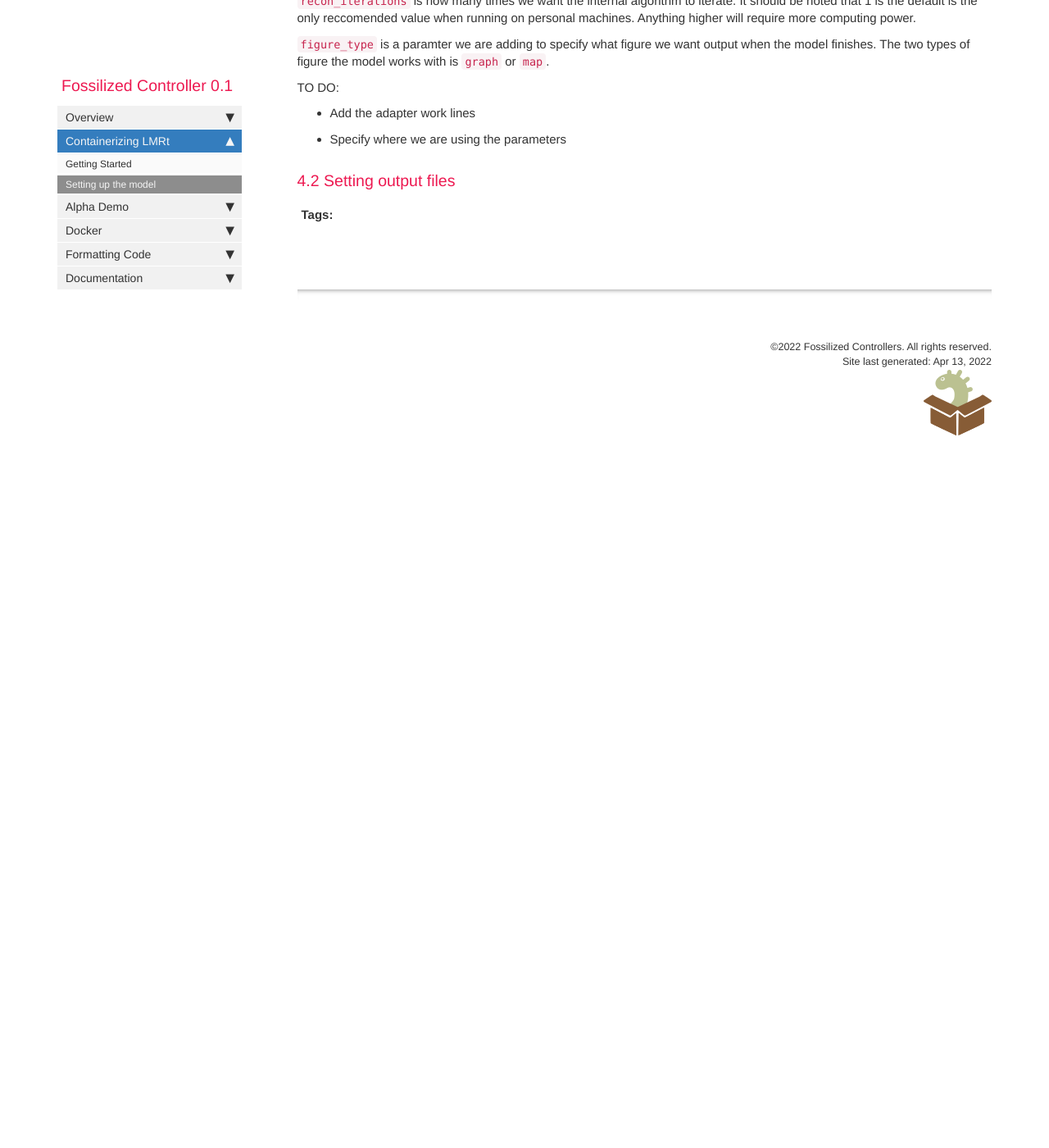
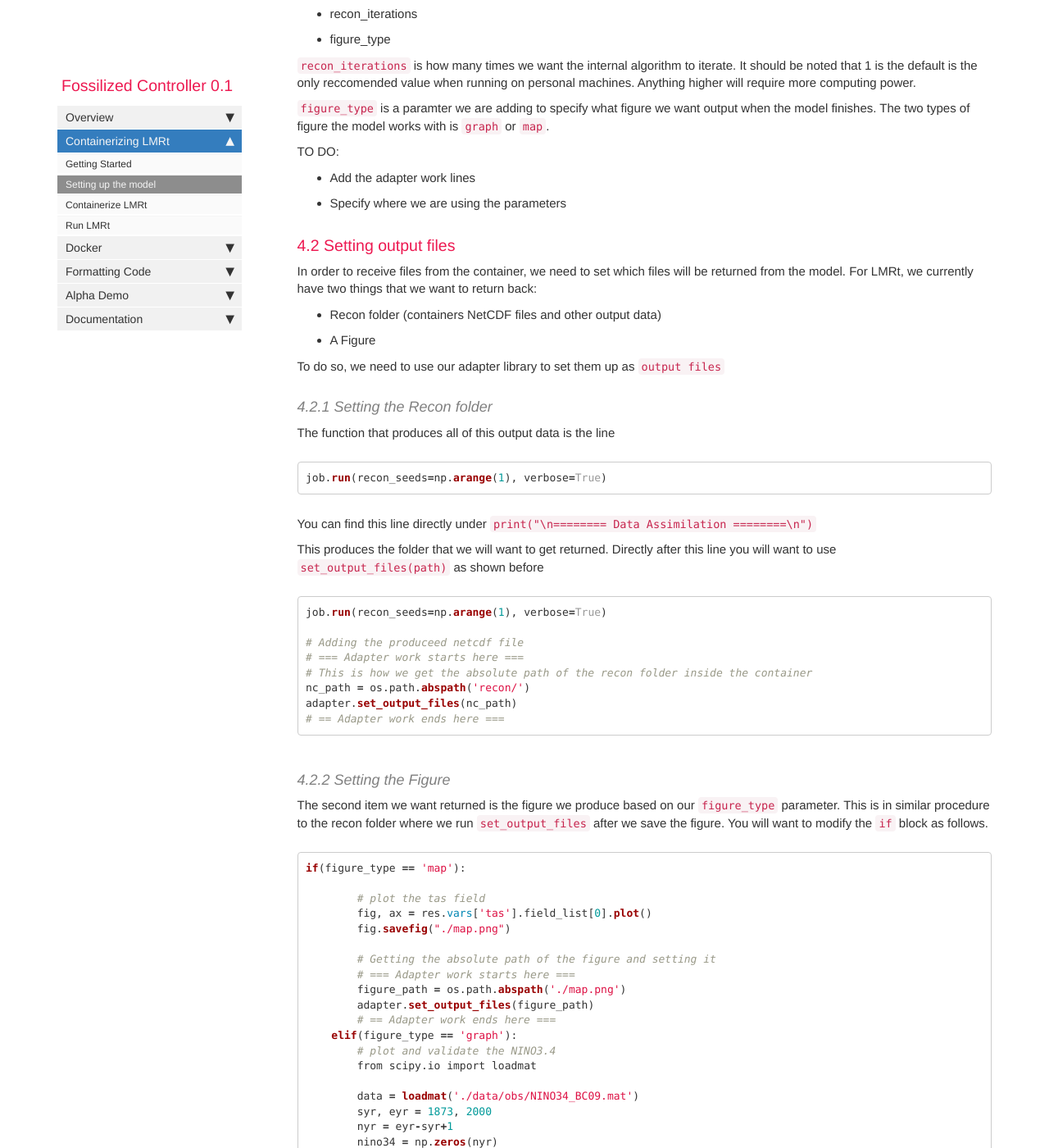
Before and after one commit to FossilizedContainers/fossilized-controller, a Jekyll site: the page built from docs/pages/LMRt_example/modifying_main.md, in a window 1280 px wide and 1400 px high, scrolled down 2796 px. Shown: the whole window at 82% size. Built offline with Jekyll 4.4.1, drawn with Linux system fonts in a browser that asks for light colours; comment, search, counter and statistics services are not loaded; before the commit the page ends 3387 px from its top, so only the background shows below that; some of the changed text lies outside the part shown.

Commit message:
DOCS: Finished LMRt Instructions

````diff
--- a/docs/pages/LMRt_example/modifying_main.md
+++ b/docs/pages/LMRt_example/modifying_main.md
@@ -116,3 +116,71 @@ TO DO:
 * Specify where we are using the parameters
 
 ### 4.2 Setting output files
+In order to receive files from the container, we need to set which files will be returned from the model. For LMRt, we currently have two things that we want to return back:
+* Recon folder (containers NetCDF files and other output data)
+* A Figure
+
+To do so, we need to use our adapter library to set them up as `output files`
+
+#### 4.2.1 Setting the Recon folder
+The function that produces all of this output data is the line
+```python
+job.run(recon_seeds=np.arange(1), verbose=True)
+```
+You can find this line directly under `print("\n======== Data Assimilation ========\n")`
+
+This produces the folder that we will want to get returned. Directly after this line you will want to use `set_output_files(path)` as shown before
+
+```python
+job.run(recon_seeds=np.arange(1), verbose=True)
+
+# Adding the produceed netcdf file
+# === Adapter work starts here ===
+# This is how we get the absolute path of the recon folder inside the container
+nc_path = os.path.abspath('recon/')
+adapter.set_output_files(nc_path)
+# == Adapter work ends here ===
+```
+
+#### 4.2.2 Setting the Figure
+The second item we want returned is the figure we produce based on our `figure_type` parameter. This is in similar procedure to the recon folder where we run `set_output_files` after we save the figure. You will want to modify the `if` block as follows.
+
+```python
+if(figure_type == 'map'):
+
+        # plot the tas field
+        fig, ax = res.vars['tas'].field_list[0].plot()
+        fig.savefig("./map.png")
+
+        # Getting the absolute path of the figure and setting it
+        # === Adapter work starts here ===
+        figure_path = os.path.abspath('./map.png')
+        adapter.set_output_files(figure_path)
+        # == Adapter work ends here ===
+    elif(figure_type == 'graph'):
+        # plot and validate the NINO3.4
+        from scipy.io import loadmat
+
+        data = loadmat('./data/obs/NINO34_BC09.mat')
+        syr, eyr = 1873, 2000
+        nyr = eyr-syr+1
+        nino34 = np.zeros(nyr)
+        for i in range(nyr):
+            nino34[i] = np.mean(data['nino34'][i*12:12+i*12])
+
+        target_series = LMRt.Series(time=np.arange(syr, eyr+1), value=nino34, label='BC09')
+
+        fig, ax = res.vars['nino3.4'].validate(target_series, verbose=True).plot(xlim=[1880, 2000])
+        fig.savefig("./graph.png")
+
+        # Getting the absolute path of the figure and setting it
+        # === Adapter work starts here ===
+        figure_path = os.path.abspath('./graph.png')
+        adapter.set_output_files(figure_path)
+        # == Adapter work ends here ===
+    else:
+        print("not a valid figure parameter \n")
+```
+
+After that, the file is ready to go and you can start containerizing the model.
+## [Next](https://fossilizedcontainers.github.io/fossilized-controller/containerize_lmrt.html)
````
Also changed, not shown: docs/_data/sidebars/index_sidebar.yml (+19 -11 lines), docs/pages/LMRt_example/containerize_lmrt.md (added, +93 -0 lines), docs/pages/LMRt_example/gathering_files.md (+2 -0 lines), docs/pages/LMRt_example/run_lmrt.md (added, +124 -0 lines).
